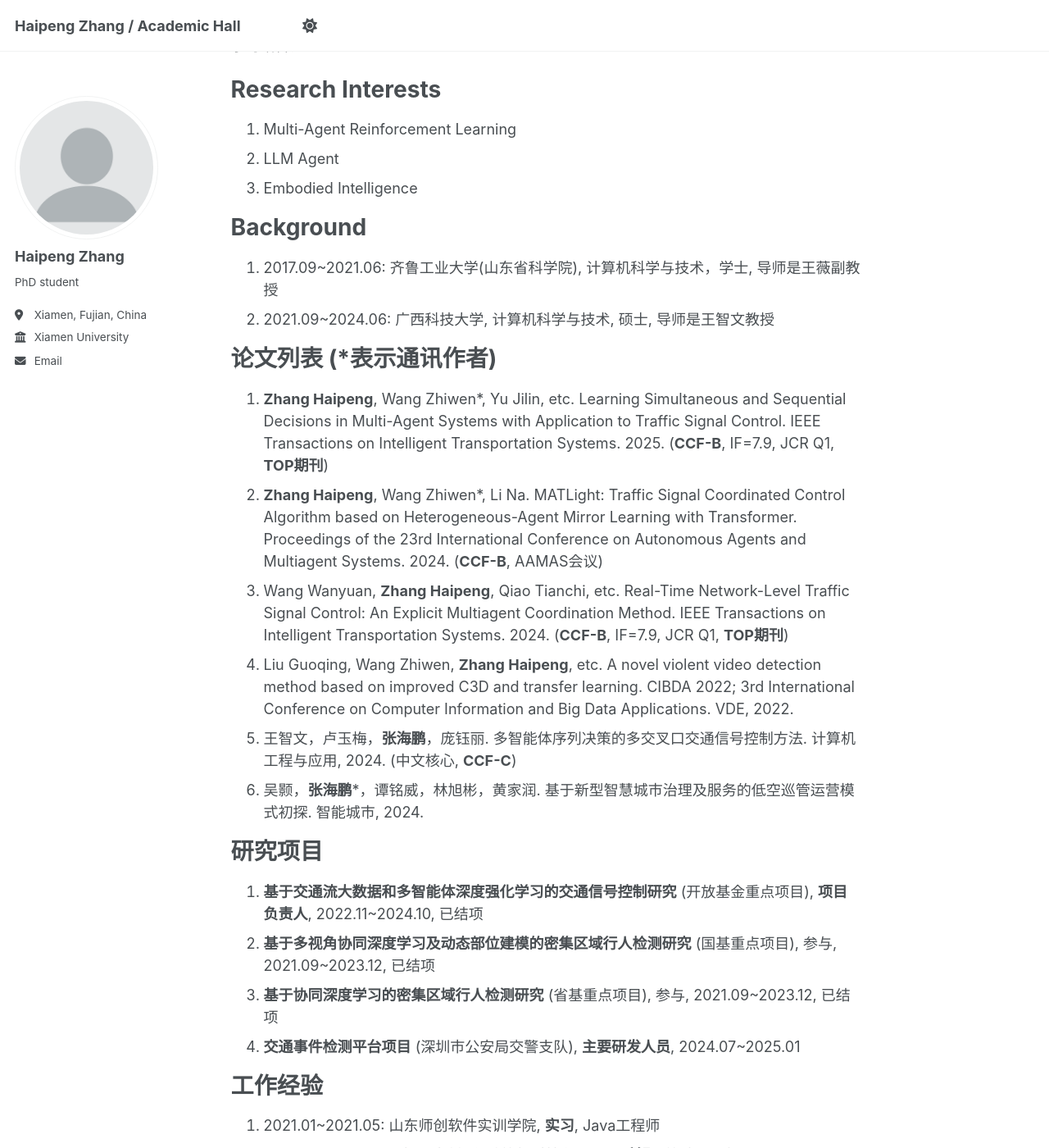
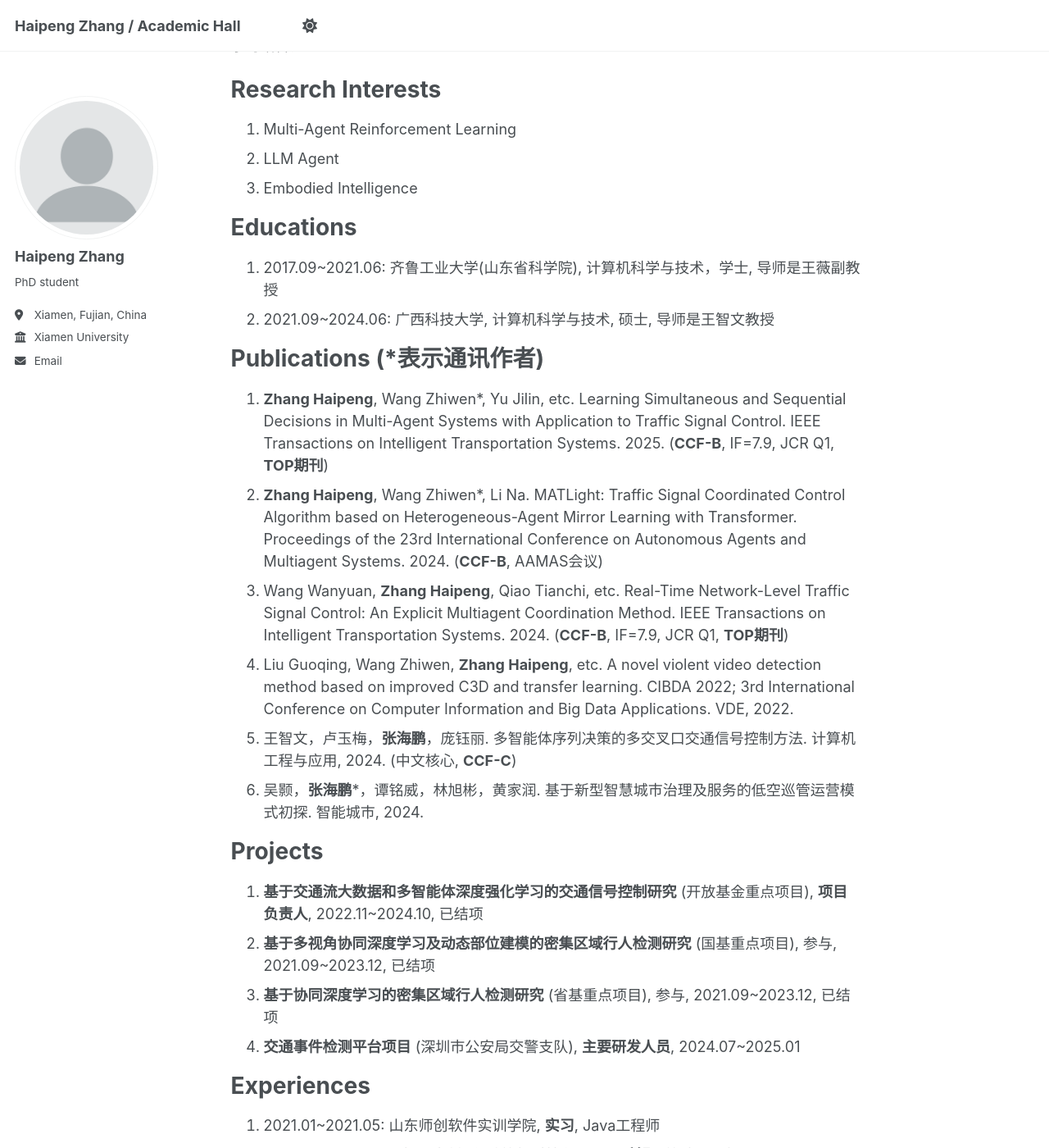
Before and after one commit to Harry-first/haipengzhang, a Jekyll site: the page built from _pages/about.md, in a window 1280 px wide and 1400 px high, scrolled down 342 px. Shown: the whole window at 82% size. Built offline with Jekyll 4.4.1, drawn with Linux system fonts in a browser that asks for light colours; some of the changed text lies outside the part shown.

Commit message:
Update about.md

```diff
--- a/_pages/about.md
+++ b/_pages/about.md
@@ -15,12 +15,12 @@ redirect_from:
 2. LLM Agent
 3. Embodied Intelligence
 
-**Background**
+**Educations**
 ======
 1. 2017.09~2021.06: 齐鲁工业大学(山东省科学院), 计算机科学与技术，学士, 导师是王薇副教授
 2. 2021.09~2024.06: 广西科技大学, 计算机科学与技术, 硕士, 导师是王智文教授
 
-**论文列表** (*表示通讯作者)
+**Publications** (*表示通讯作者)
 ======
 1. **Zhang Haipeng**, Wang Zhiwen*, Yu Jilin, etc. Learning Simultaneous and Sequential Decisions in Multi-Agent Systems with Application to Traffic Signal Control. IEEE Transactions on Intelligent Transportation Systems. 2025. (**CCF-B**, IF=7.9, JCR Q1, **TOP期刊**)
 2. **Zhang Haipeng**, Wang Zhiwen*, Li Na. MATLight: Traffic Signal Coordinated Control Algorithm based on Heterogeneous-Agent Mirror Learning with Transformer. Proceedings of the 23rd International Conference on Autonomous Agents and Multiagent Systems. 2024. (**CCF-B**, AAMAS会议)
@@ -29,21 +29,21 @@ redirect_from:
 5. 王智文，卢玉梅，**张海鹏**，庞钰丽. 多智能体序列决策的多交叉口交通信号控制方法. 计算机工程与应用, 2024. (中文核心, **CCF-C**)
 6. 吴颢，**张海鹏***，谭铭威，林旭彬，黄家润. 基于新型智慧城市治理及服务的低空巡管运营模式初探. 智能城市, 2024.
 
-**研究项目**
+**Projects**
 ======
 1. **基于交通流大数据和多智能体深度强化学习的交通信号控制研究** (开放基金重点项目), **项目负责人**, 2022.11~2024.10, 已结项
 2. **基于多视角协同深度学习及动态部位建模的密集区域行人检测研究** (国基重点项目), 参与, 2021.09~2023.12, 已结项
 3. **基于协同深度学习的密集区域行人检测研究** (省基重点项目), 参与, 2021.09~2023.12, 已结项
 4. **交通事件检测平台项目** (深圳市公安局交警支队), **主要研发人员**, 2024.07~2025.01
 
-**工作经验**
+**Experiences**
 ======
 1. 2021.01~2021.05: 山东师创软件实训学院, **实习**, Java工程师
 2. 2022.03~2023.08: 广西科达智创计算机科技有限公司, **兼职**, 算法工程师
 3. 2023.10~2024.06: 东南大学, 计算机学院, **访问**, 导师是王万元副教授
 4. 2024.07~2025.01: 中电科新型智慧城市研究院有限公司, **全职**, 算法工程师
 
-**大赛奖项**
+**Rewards**
 ======
 1. 第一届山东省高校大学生人工智能大赛团体二等奖、最佳应用奖
 2. 第十七届山东省大学生软件设计大赛三等奖
```
Also changed, not shown: other parts of _pages/about.md (+1 -1 lines).
